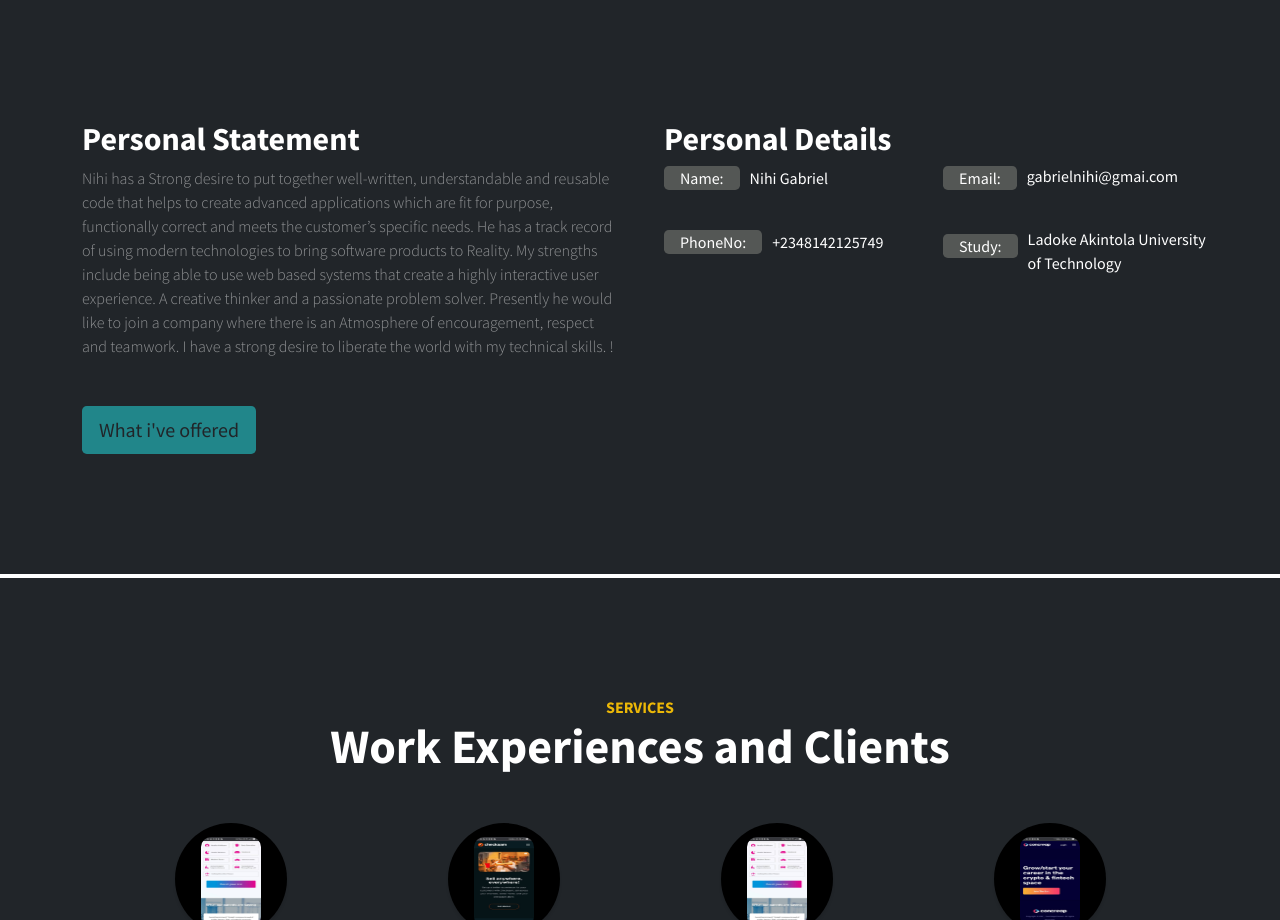
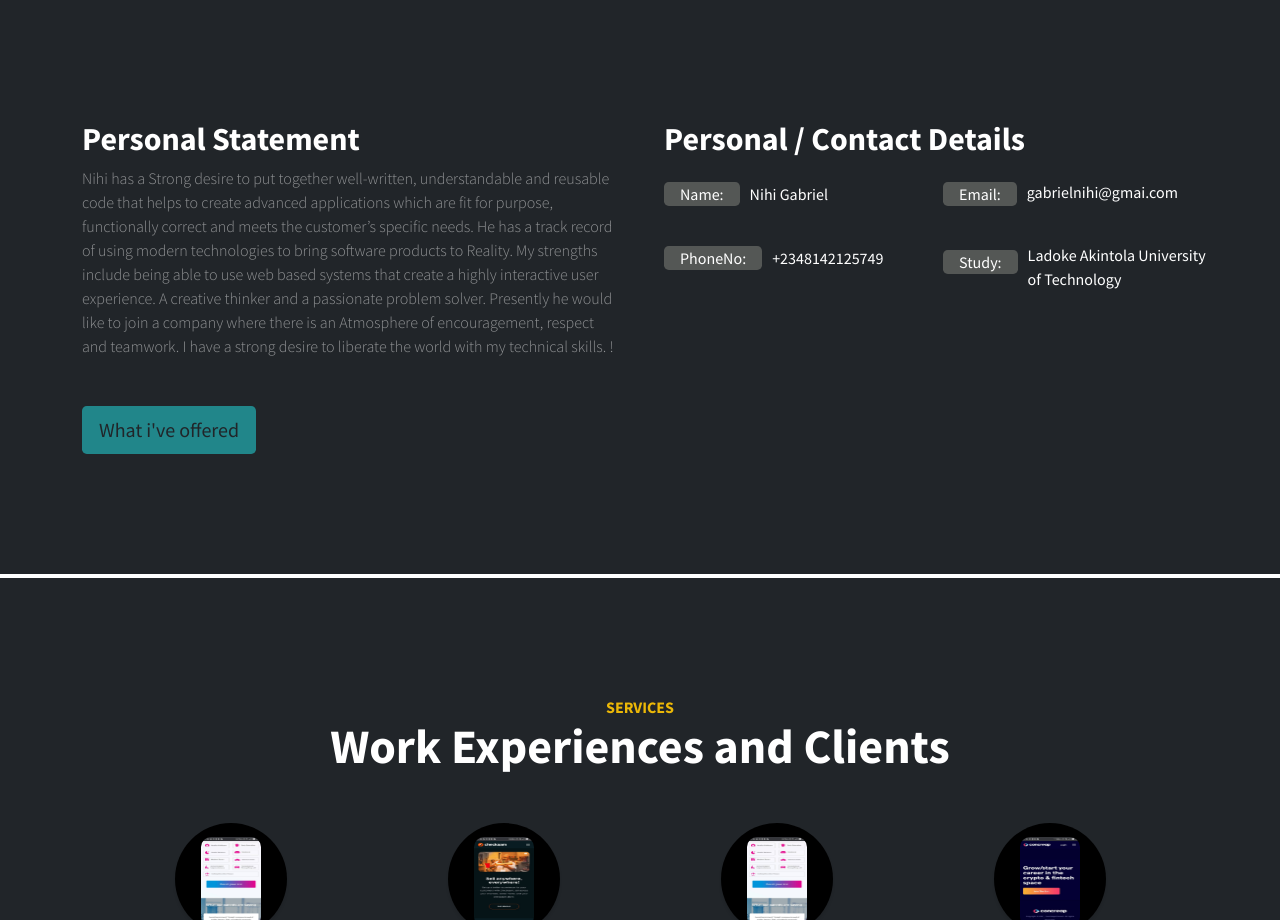
Before and after one commit to NihiGabriel/Nihi-portfolio, a plain HTML site: page index.html in a window 1280 px wide. Shown: the part 800-1720 px from the top of the page. Drawn offline with nearby package versions, Linux system fonts and the light colour scheme; files whose address does not match are found by name.

Commit message:
added new features

```diff
--- a/index.html
+++ b/index.html
@@ -62,15 +62,15 @@
                         <a class="btn btn-me btn-lg" href="#services">What i've offered</a>
                     </div>
                     <div class="col-lg-6">
-                        <h2 class="text-white">Personal Details</h2>
+                        <h2 class="text-white">Personal / Contact Details</h2>
                         <div class="row">
-                            <div class="col-6">
+                            <div class="col-6 mt-3">
                                 <div class="d-flex align-items-center" >
                                     <p class="text-white text-sm ml-5 bg-gray px-3 rounded-3">Name: </p>
                                     <span class="text-white " style="position: relative; top: -8px; left: 10px;" >Nihi Gabriel</span>
                                 </div>
                             </div>
-                            <div class="col-6">
+                            <div class="col-6 mt-3">
                                 <div class="d-flex align-items-center" >
                                     <p class="text-white text-sm ml-5 bg-gray px-3 rounded-3">Email: </p>
                                     <span class="text-white " style="position: relative; top: -10px; left: 10px;" >gabrielnihi@gmai.com</span>
@@ -236,7 +236,7 @@
             <div class="container px-4 px-lg-5">
                 <ul class="list-inline mb-1">
                     <li class="list-inline-item">
-                        <a class="social-link rounded-3 text-white mr-3" href="linkedin.com/in/nihi-gabriel"><i class="icon-social-linkedin"></i></a>
+                        <a class="social-link rounded-3 text-white mr-3" href="https://linkedin.com/in/nihi-gabriel"><i class="icon-social-linkedin"></i></a>
                     </li>
                     <li class="list-inline-item">
                     <a class="social-link rounded-3 brd text-white mr-3" href="https://twitter.com/NGOnihi"><i class="icon-social-twitter"></i></a>
```
Also changed, not shown: assets/img/Supersonic.png (added).
